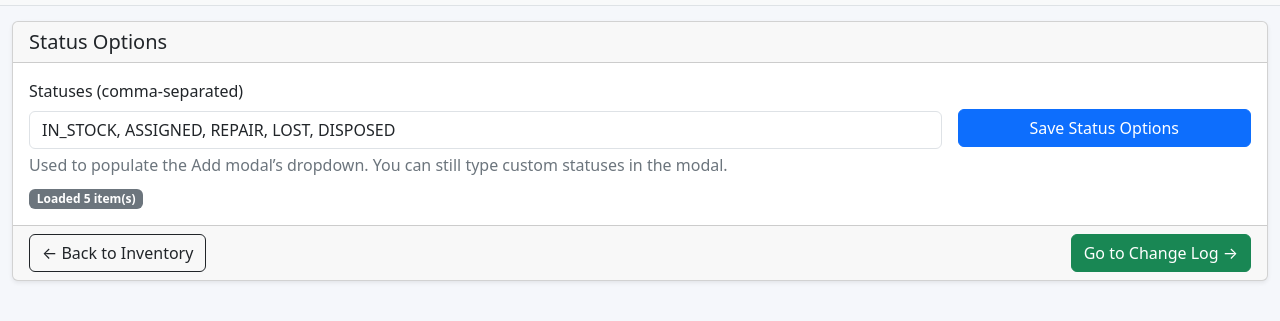
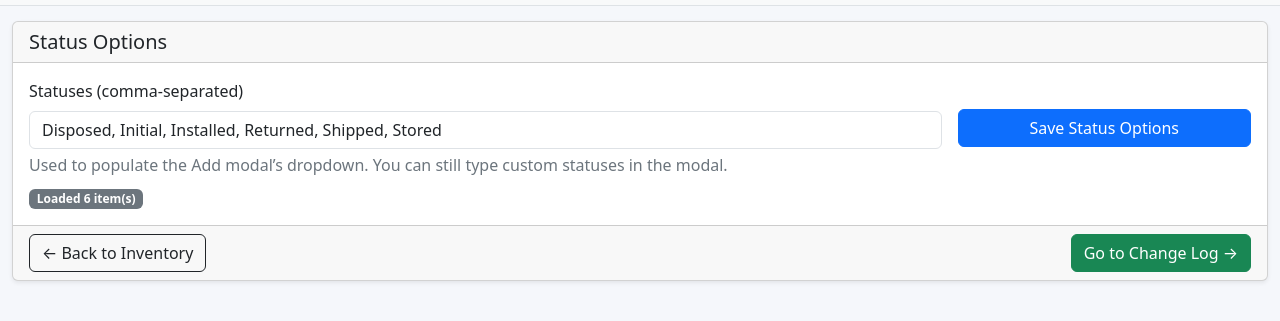
Before and after one commit to jamiewest/inventory, a plain HTML site: page inventory_diff_bootstrap_fallback.html in a window 1280 px wide. Both pictures are taken after a click on the link "Statuses". Shown: the part 51-372 px from the top of the page. Drawn offline with nearby package versions, Linux system fonts and the light colour scheme.

Commit message:
updated the status defaults

```diff
--- a/inventory_diff_bootstrap_fallback.html
+++ b/inventory_diff_bootstrap_fallback.html
@@ -228,7 +228,7 @@
         <div class="row g-3 align-items-center">
           <div class="col-12 col-md-9">
             <label for="statusOptions" class="form-label">Statuses (comma-separated)</label>
-            <input id="statusOptions" class="form-control" placeholder="e.g. IN_STOCK, ASSIGNED, REPAIR, LOST, DISPOSED"/>
+            <input id="statusOptions" class="form-control" placeholder="e.g. Disposed, Initial, Installed, Returned, Shipped, Stored"/>
             <div class="text-secondary mt-1">Used to populate the Add modal’s dropdown. You can still type custom statuses in the modal.</div>
           </div>
           <div class="col-12 col-md-3 d-grid d-md-flex align-items-end">
@@ -1622,7 +1622,7 @@ if(confirmAdd){ confirmAdd.addEventListener("click", ()=>{
   // Status options
   let statuses = await idbGet(IDB_KEY_STATUS);
   if(!Array.isArray(statuses) || statuses.length===0){
-    statuses = ["IN_STOCK","ASSIGNED","REPAIR","LOST","DISPOSED"];
+    statuses = ["Disposed","Initial","Installed","Returned","Shipped","Stored"];
     await idbSet(IDB_KEY_STATUS, statuses);
   }
   const statusInputEl = document.getElementById('statusOptions');
```
